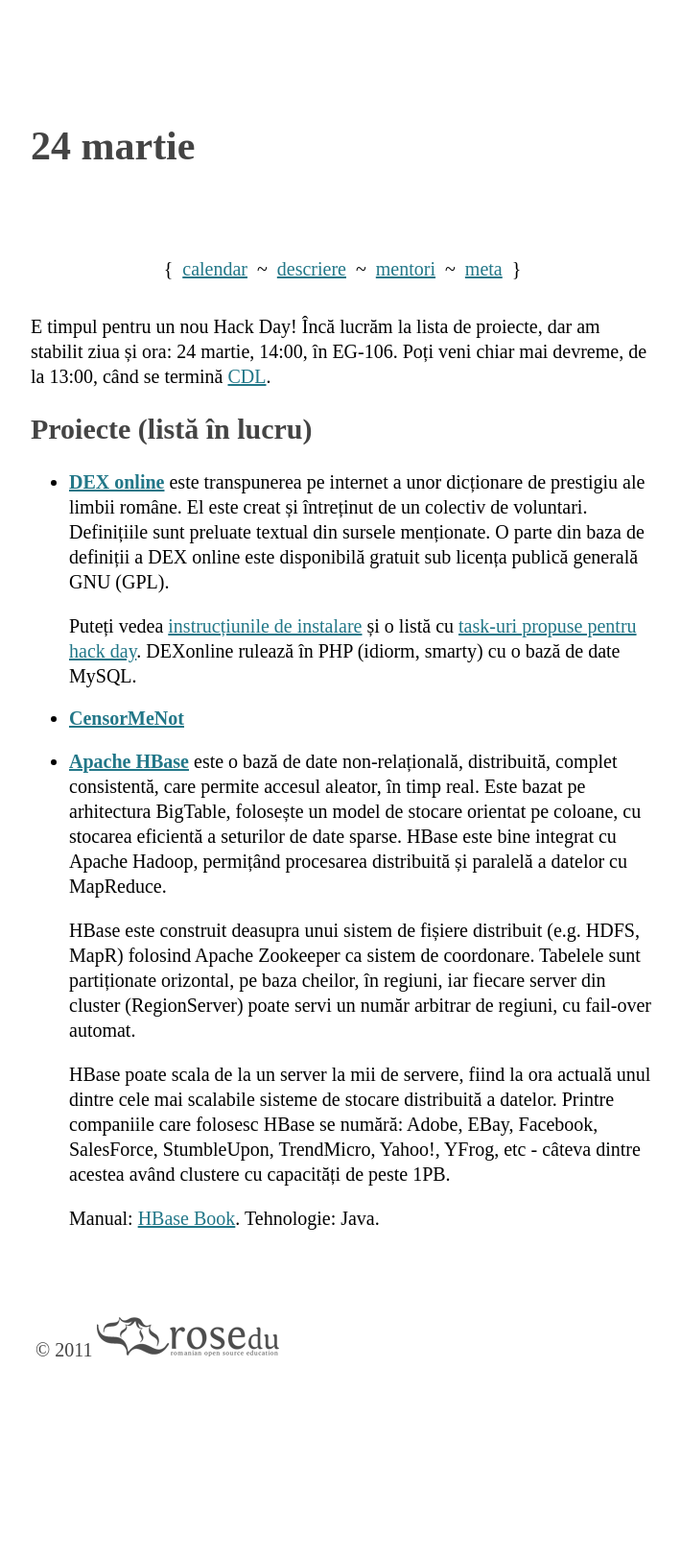
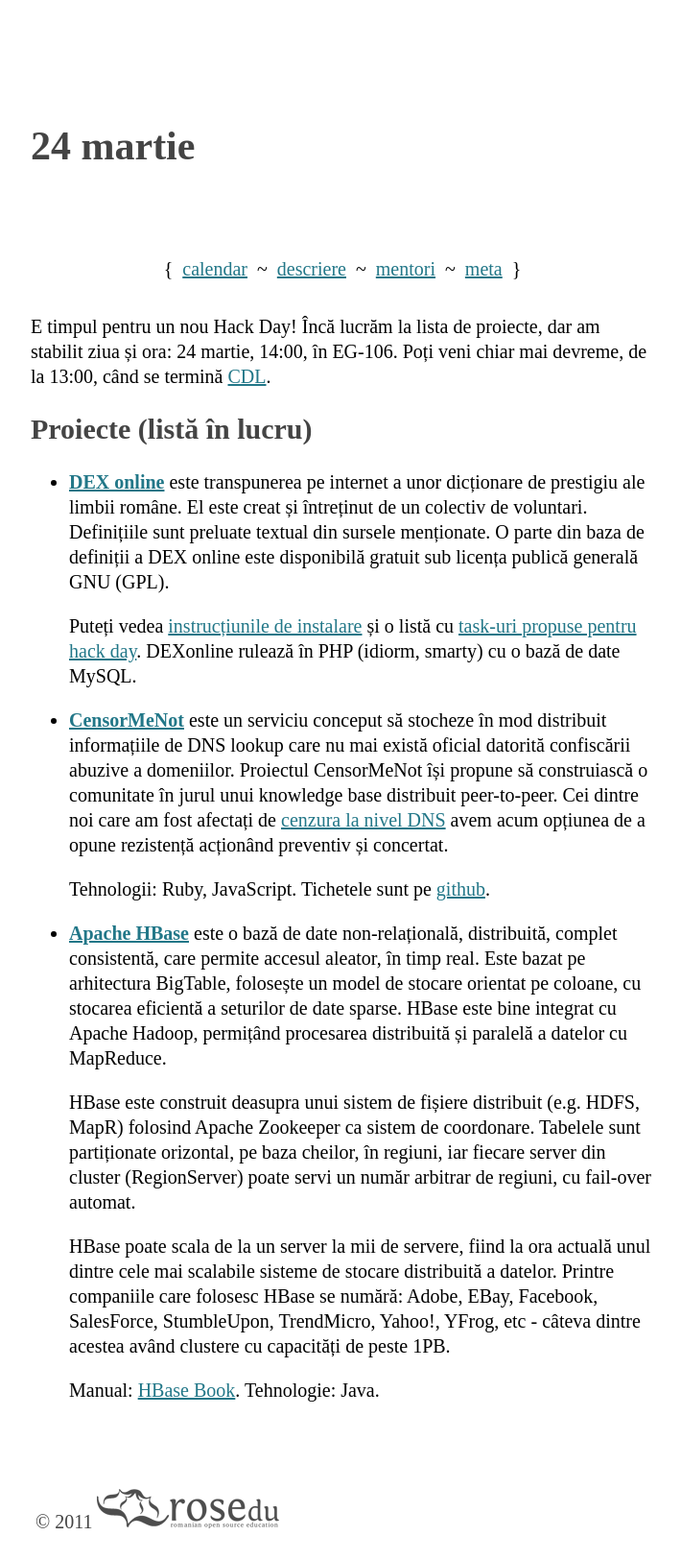
Before and after one commit to rosedu/hackday, a Jekyll site: the page built from _posts/2012-03-24-al-cincilea.markdown, in a window 1280 px wide. Shown: the whole page at 96% size, without its empty margins (283-993 px from the left). Built offline with Jekyll 4.4.1, drawn with Linux system fonts in a browser that asks for light colours; before the commit the page ends 1446 px from its top, so only the background shows below that.

Commit message:
description for CensorMeNot

```diff
--- a/_posts/2012-03-24-al-cincilea.markdown
+++ b/_posts/2012-03-24-al-cincilea.markdown
@@ -25,9 +25,21 @@
 [dexonline-install]: http://wiki.dexonline.ro/wiki/AccesLaCodulSurs%C4%83
 [dexonline-tasks]: http://wiki.dexonline.ro/report/20
 
-* **[CensorMeNot][]**
+
+* **[CensorMeNot][]** este un serviciu conceput să stocheze în mod
+  distribuit informațiile de DNS lookup care nu mai există oficial
+  datorită confiscării abuzive a domeniilor. Proiectul CensorMeNot își
+  propune să construiască o comunitate în jurul unui knowledge base
+  distribuit peer-to-peer. Cei dintre noi care am fost afectați de
+  [cenzura la nivel DNS][cenzura_dns] avem acum opțiunea de a opune
+  rezistență acționând preventiv și concertat.
+
+  Tehnologii: Ruby, JavaScript. Tichetele sunt pe
+  [github][censormenot_github].
 
 [censormenot]: https://github.com/dserban/censormenot
+[cenzura_dns]: http://en.wikipedia.org/wiki/Domain_name#Seizures
+[censormenot_github]: https://github.com/dserban/censormenot/issues
 
 
 * **[Apache HBase][hbase]** este o bază de date non-relațională,
```
